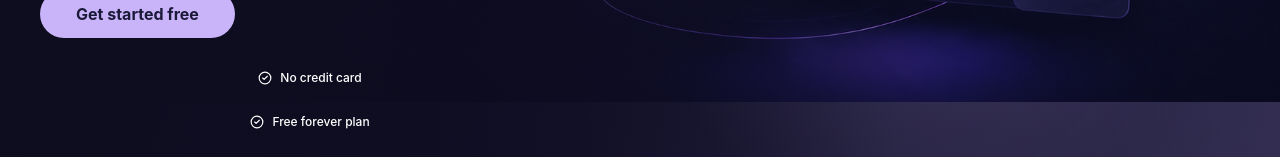
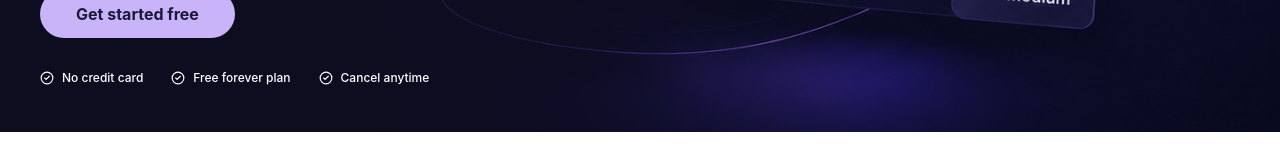
Before and after one commit to asapcoder12/AI-Email-Generator, a Next.js app: page / in a window 1280 px wide. Shown: the part 622-779 px from the top of the page. Built offline with nearby package versions, Linux system fonts and the light colour scheme; no server answers.

Commit message:
feat: implement landing page layout with hero section and global design system variables

```diff
--- a/src/app/(pages)/(landing)/_components/hero-section.tsx
+++ b/src/app/(pages)/(landing)/_components/hero-section.tsx
@@ -42,7 +42,7 @@ export function HeroSection({ isAuthenticated = false }: HeroSectionProps) {
             <Link href={ctaHref}>{ctaLabel}</Link>
           </Button>
         </div>
-        <ul className="mt-8 flex md:flex-col flex-row gap-4 text-xs font-[540] text-primary-foreground sm:flex-row sm:flex-wrap sm:items-center sm:gap-7">
+        <ul className="mt-8 flex flex-row gap-4 text-xs font-[540] text-primary-foreground sm:flex-row sm:flex-wrap sm:items-center sm:gap-7">
           {trustPoints.map((point) => (
             <li className="flex items-center gap-2" key={point}>
               <CheckCircle2 className="size-3.5 text-primary-foreground" aria-hidden="true" />
--- a/src/app/(pages)/(landing)/_components/landing-page.tsx
+++ b/src/app/(pages)/(landing)/_components/landing-page.tsx
@@ -1,4 +1,3 @@
-import Image from "next/image";
 import { BenefitsSection } from "./benefits-section";
 import { FAQSection } from "./faq-section";
 import { FinalCTA } from "./final-cta";
@@ -15,22 +14,9 @@ export function LandingPage({ isAuthenticated = false }: LandingPageProps) {
     <div className="min-h-screen overflow-x-hidden bg-background text-foreground">
       <main>
         <div className="landing-hero-surface relative overflow-hidden bg-primary">
-          <Image
-            alt=""
-            className="landing-hero-image"
-            height={848}
-            priority
-            sizes="(min-width: 1024px) 100vw, 820px"
-            src="/images/hero-background.png"
-            width={1774}
-          />
           <div
             aria-hidden="true"
             className="landing-hero-copy-overlay absolute inset-0"
-          />
-          <div
-            aria-hidden="true"
-            className="landing-hero-bottom-overlay absolute inset-0"
           />
           <MarketingHeader isAuthenticated={isAuthenticated} />
           <HeroSection isAuthenticated={isAuthenticated} />
--- a/src/app/globals.css
+++ b/src/app/globals.css
@@ -267,7 +267,7 @@ select {
 }
 
 .landing-hero-surface {
-  background:
+  background-image: url("/images/hero-background.png"),
     radial-gradient(circle at 86% 28%,
       color-mix(in srgb, var(--accent) 45%, transparent),
       transparent 24%),
@@ -278,17 +278,9 @@ select {
       color-mix(in srgb, var(--primary-foreground) 8%, transparent),
       transparent 28%),
     linear-gradient(115deg, var(--primary-hover) 0%, var(--primary) 48%, color-mix(in srgb, var(--primary) 82%, var(--accent)) 100%);
-}
-
-.landing-hero-image {
-  position: absolute;
-  right: clamp(-320px, -58vw, -220px);
-  bottom: 8px;
-  width: clamp(740px, 188vw, 860px);
-  max-width: none;
-  height: auto;
-  opacity: 0.5;
-  pointer-events: none;
+  background-size: cover, auto, auto, auto, auto;
+  background-position: right center, center, center, center, center;
+  background-repeat: no-repeat, no-repeat, no-repeat, no-repeat, no-repeat;
 }
 
 .landing-hero-copy-overlay {
@@ -307,33 +299,7 @@ select {
     );
 }
 
-.landing-hero-bottom-overlay {
-  background: linear-gradient(
-    180deg,
-    transparent 0%,
-    color-mix(in srgb, var(--primary-deep) 16%, transparent) 100%
-  );
-}
-
-@media (min-width: 640px) {
-  .landing-hero-image {
-    right: -300px;
-    bottom: -12px;
-    width: clamp(920px, 138vw, 1120px);
-    opacity: 0.66;
-  }
-}
-
 @media (min-width: 1024px) {
-  .landing-hero-image {
-    inset: 0;
-    width: 100%;
-    height: 100%;
-    object-fit: contain;
-    object-position: right center;
-    opacity: 1;
-  }
-
   .landing-hero-copy-overlay {
     background: linear-gradient(
       90deg,
@@ -462,7 +428,7 @@ select {
   }
 }
 
-/* ─── Mobile responsive fixes (< 768px) ─── */
+/* Mobile responsive fixes (< 768px) */
 @media (max-width: 767px) {
 
   /* 1. "Built for speed" heading: ensure it sits above decorative elements */
@@ -507,16 +473,7 @@ select {
     grid-template-columns: repeat(2, 1fr);
   }
 
-  /* 7. Hero illustration: hide background image, collapse empty space */
-  .landing-hero-image {
-    display: none;
-  }
-
-  .landing-hero-surface {
-    overflow: hidden;
-  }
-
-  /* 8. Final CTA button: full-width on mobile */
+  /* 7. Final CTA button: full-width on mobile */
   section:has(> .relative > .relative > div > [href="/signup"]) [href="/signup"],
   section:has(> .relative > .relative > div > [href="/dashboard"]) [href="/dashboard"] {
     width: 100%;
```
Also changed, not shown: hero-mobile-preview.png (added).
